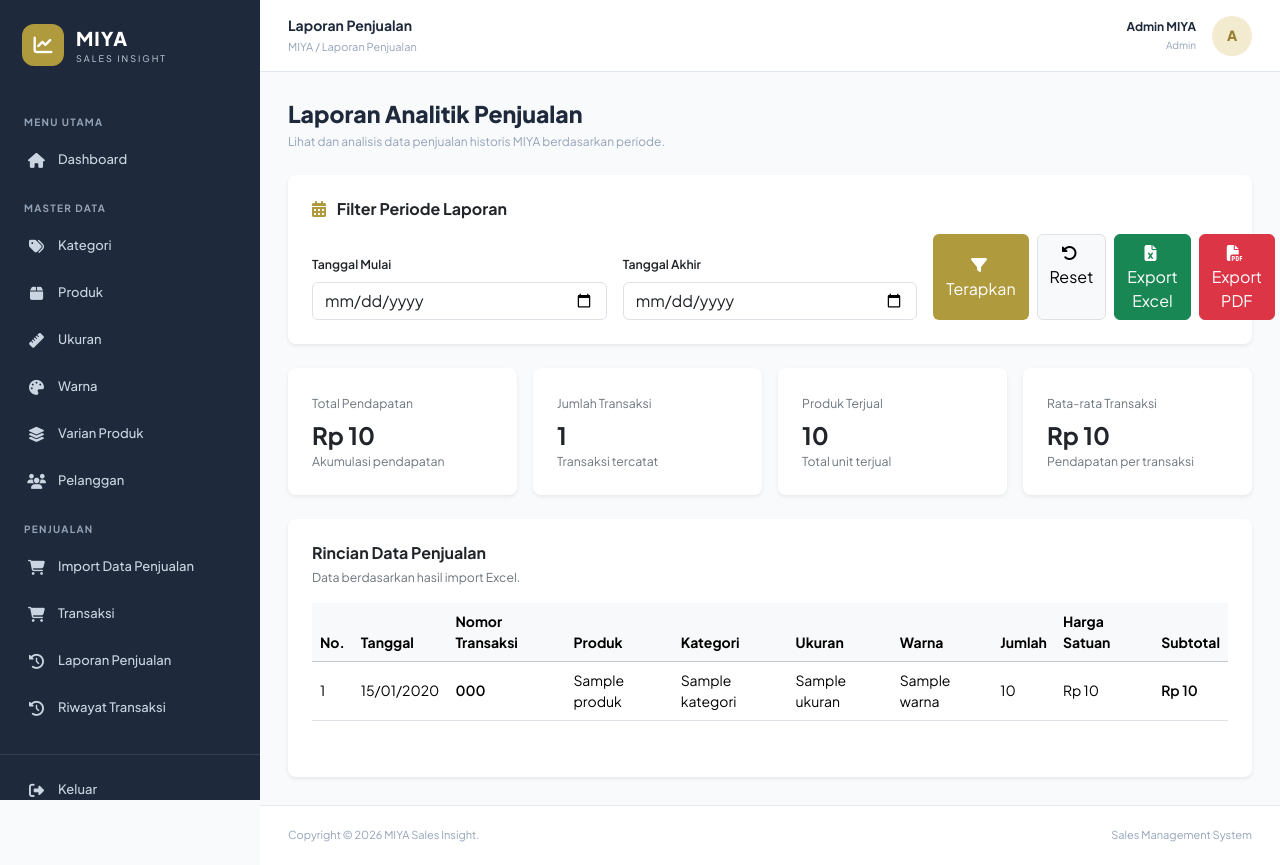
After one commit to saidsudirman/sales-insight, a Laravel app: page /admin/laporan-penjualan in a window 1280 px wide. The commit adds this page. Run offline with Laravel 12, Linux system fonts and the light colour scheme; a user stored in the database is signed in; data comes from the database, SQL or seed files in the repository; tables that the repository leaves empty hold one stand-in row (values such as "Sample post").

Commit message:
export excel dan pdf

```diff
--- /dev/null
+++ b/app/Http/Controllers/Admin/LaporanPenjualanController.php
@@ -0,0 +1,198 @@
+<?php
+
+namespace App\Http\Controllers\Admin;
+
+use App\Http\Controllers\Controller;
+use Illuminate\Http\Request;
+use Barryvdh\DomPDF\Facade\Pdf;
+use App\Exports\LaporanPenjualanExport;
+use Maatwebsite\Excel\Facades\Excel;
+use Illuminate\Support\Facades\DB;
+
+class LaporanPenjualanController extends Controller
+{
+    public function index(Request $request)
+    {
+        $validated = $request->validate([
+            'tanggal_mulai' => 'nullable|date',
+            'tanggal_akhir' => 'nullable|date',
+        ]);
+
+        $tanggalMulai = $validated['tanggal_mulai'] ?? null;
+        $tanggalAkhir = $validated['tanggal_akhir'] ?? null;
+
+        if ($tanggalMulai && $tanggalAkhir && $tanggalAkhir < $tanggalMulai) {
+            return back()
+                ->withErrors([
+                    'tanggal_akhir' => 'Tanggal akhir tidak boleh sebelum tanggal mulai.'
+                ])
+                ->withInput();
+        }
+
+        // Query transaksi berdasarkan periode
+        $queryTransaksi = DB::table('transaksis');
+
+        if ($tanggalMulai) {
+            $queryTransaksi->whereDate('tanggal_transaksi', '>=', $tanggalMulai);
+        }
+
+        if ($tanggalAkhir) {
+            $queryTransaksi->whereDate('tanggal_transaksi', '<=', $tanggalAkhir);
+        }
+
+        // Ringkasan laporan
+        $totalPendapatan = (clone $queryTransaksi)->sum('grand_total');
+
+        $jumlahTransaksi = (clone $queryTransaksi)->count();
+
+        // Query detail penjualan
+        $detailQuery = DB::table('detail_transaksis')
+            ->join('transaksis', 'detail_transaksis.transaksi_id', '=', 'transaksis.id')
+            ->join('varian_produks', 'detail_transaksis.varian_produk_id', '=', 'varian_produks.id')
+            ->join('produks', 'varian_produks.produk_id', '=', 'produks.id')
+            ->join('kategoris', 'produks.kategori_id', '=', 'kategoris.id')
+            ->join('ukurans', 'varian_produks.ukuran_id', '=', 'ukurans.id')
+            ->join('warnas', 'varian_produks.warna_id', '=', 'warnas.id');
+
+        if ($tanggalMulai) {
+            $detailQuery->whereDate('transaksis.tanggal_transaksi', '>=', $tanggalMulai);
+        }
+
+        if ($tanggalAkhir) {
+            $detailQuery->whereDate('transaksis.tanggal_transaksi', '<=', $tanggalAkhir);
+        }
+
+        $produkTerjual = (clone $detailQuery)
+            ->sum('detail_transaksis.jumlah');
+
+        // Data tabel laporan
+        $laporan = $detailQuery
+            ->select(
+                'transaksis.nomor_transaksi',
+                'transaksis.tanggal_transaksi',
+                'produks.nama_produk',
+                'kategoris.nama_kategori',
+                'ukurans.nama_ukuran',
+                'warnas.nama_warna',
+                'detail_transaksis.jumlah',
+                'detail_transaksis.harga_satuan',
+                'detail_transaksis.subtotal'
+            )
+            ->orderByDesc('transaksis.tanggal_transaksi')
+            ->orderBy('transaksis.nomor_transaksi')
+            ->paginate(15)
+            ->withQueryString();
+
+        $rataRataTransaksi = $jumlahTransaksi > 0
+            ? $totalPendapatan / $jumlahTransaksi
+            : 0;
+
+        return view('admin.laporan-penjualan.index', compact(
+            'tanggalMulai',
+            'tanggalAkhir',
+            'totalPendapatan',
+            'jumlahTransaksi',
+            'produkTerjual',
+            'rataRataTransaksi',
+            'laporan'
+        ));
+    }
+
+    public function exportPdf(Request $request)
+{
+    $validated = $request->validate([
+        'tanggal_mulai' => 'nullable|date',
+        'tanggal_akhir' => 'nullable|date|after_or_equal:tanggal_mulai',
+    ]);
+
+    $tanggalMulai = $validated['tanggal_mulai'] ?? null;
+    $tanggalAkhir = $validated['tanggal_akhir'] ?? null;
+
+    $queryTransaksi = DB::table('transaksis');
+
+    if ($tanggalMulai) {
+        $queryTransaksi->whereDate(
+            'tanggal_transaksi', '>=', $tanggalMulai
+        );
+    }
+
+    if ($tanggalAkhir) {
+        $queryTransaksi->whereDate(
+            'tanggal_transaksi', '<=', $tanggalAkhir
+        );
+    }
+
+    $totalPendapatan = (clone $queryTransaksi)->sum('grand_total');
+    $jumlahTransaksi = (clone $queryTransaksi)->count();
+
+    $detailQuery = DB::table('detail_transaksis')
+        ->join('transaksis', 'detail_transaksis.transaksi_id', '=', 'transaksis.id')
+        ->join('varian_produks', 'detail_transaksis.varian_produk_id', '=', 'varian_produks.id')
+        ->join('produks', 'varian_produks.produk_id', '=', 'produks.id')
+        ->join('kategoris', 'produks.kategori_id', '=', 'kategoris.id')
+        ->join('ukurans', 'varian_produks.ukuran_id', '=', 'ukurans.id')
+        ->join('warnas', 'varian_produks.warna_id', '=', 'warnas.id');
+
+    if ($tanggalMulai) {
+        $detailQuery->whereDate(
+            'transaksis.tanggal_transaksi', '>=', $tanggalMulai
+        );
+    }
+
+    if ($tanggalAkhir) {
+        $detailQuery->whereDate(
+            'transaksis.tanggal_transaksi', '<=', $tanggalAkhir
+        );
+    }
+
+    $produkTerjual = (clone $detailQuery)->sum('detail_transaksis.jumlah');
+
+    $laporan = $detailQuery
+        ->select(
+            'transaksis.nomor_transaksi',
+            'transaksis.tanggal_transaksi',
+            'produks.nama_produk',
+            'kategoris.nama_kategori',
+            'ukurans.nama_ukuran',
+            'warnas.nama_warna',
+            'detail_transaksis.jumlah',
+            'detail_transaksis.harga_satuan',
+            'detail_transaksis.subtotal'
+        )
+        ->orderByDesc('transaksis.tanggal_transaksi')
+        ->orderBy('transaksis.nomor_transaksi')
+        ->get();
+
+    $rataRataTransaksi = $jumlahTransaksi > 0
+        ? $totalPendapatan / $jumlahTransaksi
+        : 0;
+
+    $pdf = Pdf::loadView('admin.laporan-penjualan.pdf', compact(
+        'tanggalMulai',
+        'tanggalAkhir',
+        'totalPendapatan',
+        'jumlahTransaksi',
+        'produkTerjual',
+        'rataRataTransaksi',
+        'laporan'
+    ))->setPaper('a4', 'landscape');
+
+    return $pdf->download('laporan-penjualan.pdf');
+}
+
+    public function exportExcel(Request $request)
+    {
+        $validated = $request->validate([
+            'tanggal_mulai' => 'nullable|date',
+            'tanggal_akhir' => 'nullable|date|after_or_equal:tanggal_mulai',
+        ]);
+
+        return Excel::download(
+            new LaporanPenjualanExport(
+                $validated['tanggal_mulai'] ?? null,
+                $validated['tanggal_akhir'] ?? null
+            ),
+            'laporan-penjualan.xlsx'
+        );
+    }
+}
--- a/composer.json
+++ b/composer.json
@@ -7,6 +7,7 @@
     "license": "MIT",
     "require": {
         "php": "^8.3",
+        "barryvdh/laravel-dompdf": "^3.1",
         "laravel/framework": "^13.17",
         "laravel/tinker": "^3.0",
         "maatwebsite/excel": "4.0.7"
--- /dev/null
+++ b/resources/views/admin/laporan-penjualan/index.blade.php
@@ -0,0 +1,217 @@
+@extends('layouts.admin')
+
+@section('title', 'Laporan Penjualan')
+@section('page-title', 'Laporan Penjualan')
+@section('breadcrumb', 'Laporan Penjualan')
+
+@section('content')
+
+    <div class="mb-4">
+        <h4 class="page-heading">Laporan Analitik Penjualan</h4>
+        <p class="page-description">
+            Lihat dan analisis data penjualan historis MIYA berdasarkan periode.
+        </p>
+    </div>
+
+    {{-- Filter Periode --}}
+    <div class="card border-0 shadow-sm rounded-3 mb-4">
+        <div class="card-body p-4">
+
+            <h6 class="fw-bold mb-3">
+                <i class="fa-solid fa-calendar-days me-2" style="color:#B09A3E"></i>
+                Filter Periode Laporan
+            </h6>
+
+            <form action="{{ route('admin.laporan-penjualan.index') }}" method="GET">
+
+                <div class="row g-3 align-items-end">
+
+                    <div class="col-12 col-md-4">
+                        <label class="form-label small fw-semibold">
+                            Tanggal Mulai
+                        </label>
+                        <input type="date" name="tanggal_mulai" class="form-control" value="{{ $tanggalMulai }}">
+                    </div>
+
+                    <div class="col-12 col-md-4">
+                        <label class="form-label small fw-semibold">
+                            Tanggal Akhir
+                        </label>
+                        <input type="date" name="tanggal_akhir" class="form-control" value="{{ $tanggalAkhir }}">
+                    </div>
+
+                    <div class="col-12 col-md-4">
+                        <div class="d-flex gap-2">
+                            <button type="submit" class="btn text-white" style="background:#B09A3E">
+                                <i class="fa-solid fa-filter me-1"></i>
+                                Terapkan
+                            </button>
+
+                            <a href="{{ route('admin.laporan-penjualan.index') }}" class="btn btn-light border">
+                                <i class="fa-solid fa-rotate-left me-1"></i>
+                                Reset
+                            </a>
+
+                            <a href="{{ route('admin.laporan-penjualan.export-excel', request()->query()) }}"
+                                class="btn btn-success">
+                                <i class="fas fa-file-excel me-1"></i>
+                                Export Excel
+                            </a>
+
+                            <a href="{{ route('admin.laporan-penjualan.export-pdf', request()->query()) }}"
+                                class="btn btn-danger">
+                                <i class="fas fa-file-pdf me-1"></i>
+                                Export PDF
+                            </a>
+                        </div>
+                    </div>
+
+                </div>
+
+                @error('tanggal_akhir')
+                    <div class="text-danger small mt-2">
+                        {{ $message }}
+                    </div>
+                @enderror
+
+            </form>
+        </div>
+    </div>
+
+    {{-- Ringkasan Laporan --}}
+    <div class="row g-3 mb-4">
+
+        <div class="col-12 col-md-6 col-xl-3">
+            <div class="card border-0 shadow-sm rounded-3">
+                <div class="card-body p-4">
+                    <small class="text-secondary">Total Pendapatan</small>
+                    <h4 class="fw-bold mt-2 mb-0">
+                        Rp {{ number_format($totalPendapatan, 0, ',', '.') }}
+                    </h4>
+                    <small class="text-secondary">Akumulasi pendapatan</small>
+                </div>
+            </div>
+        </div>
+
+        <div class="col-12 col-md-6 col-xl-3">
+            <div class="card border-0 shadow-sm rounded-3">
+                <div class="card-body p-4">
+                    <small class="text-secondary">Jumlah Transaksi</small>
+                    <h4 class="fw-bold mt-2 mb-0">
+                        {{ number_format($jumlahTransaksi, 0, ',', '.') }}
+                    </h4>
+                    <small class="text-secondary">Transaksi tercatat</small>
+                </div>
+            </div>
+        </div>
+
+        <div class="col-12 col-md-6 col-xl-3">
+            <div class="card border-0 shadow-sm rounded-3">
+                <div class="card-body p-4">
+                    <small class="text-secondary">Produk Terjual</small>
+                    <h4 class="fw-bold mt-2 mb-0">
+                        {{ number_format($produkTerjual, 0, ',', '.') }}
+                    </h4>
+                    <small class="text-secondary">Total unit terjual</small>
+                </div>
+            </div>
+        </div>
+
+        <div class="col-12 col-md-6 col-xl-3">
+            <div class="card border-0 shadow-sm rounded-3">
+                <div class="card-body p-4">
+                    <small class="text-secondary">Rata-rata Transaksi</small>
+                    <h4 class="fw-bold mt-2 mb-0">
+                        Rp {{ number_format($rataRataTransaksi, 0, ',', '.') }}
+                    </h4>
+                    <small class="text-secondary">Pendapatan per transaksi</small>
+                </div>
+            </div>
+        </div>
+
+    </div>
+
+    {{-- Tabel Laporan --}}
+    <div class="card border-0 shadow-sm rounded-3">
+        <div class="card-body p-4">
+
+            <div class="d-flex flex-wrap justify-content-between
+                            align-items-center gap-2 mb-3">
+
+                <div>
+                    <h6 class="fw-bold mb-1">Rincian Data Penjualan</h6>
+                    <small class="text-secondary">
+                        Data berdasarkan hasil import Excel.
+                    </small>
+                </div>
+
+                {{-- Tombol ekspor ditambahkan pada tahap berikutnya --}}
+
+            </div>
+
+            <div class="table-responsive">
+                <table class="table table-hover align-middle">
+                    <thead class="table-light">
+                        <tr>
+                            <th>No.</th>
+                            <th>Tanggal</th>
+                            <th>Nomor Transaksi</th>
+                            <th>Produk</th>
+                            <th>Kategori</th>
+                            <th>Ukuran</th>
+                            <th>Warna</th>
+                            <th>Jumlah</th>
+                            <th>Harga Satuan</th>
+                            <th>Subtotal</th>
+                        </tr>
+                    </thead>
+
+                    <tbody>
+                        @forelse ($laporan as $index => $item)
+                            <tr>
+                                <td>
+                                    {{ $laporan->firstItem() + $index }}
+                                </td>
+
+                                <td>
+                                    {{ \Carbon\Carbon::parse($item->tanggal_transaksi)->format('d/m/Y') }}
+                                </td>
+
+                                <td class="fw-semibold">
+                                    {{ $item->nomor_transaksi }}
+                                </td>
+
+                                <td>{{ $item->nama_produk }}</td>
+                                <td>{{ $item->nama_kategori }}</td>
+                                <td>{{ $item->nama_ukuran }}</td>
+                                <td>{{ $item->nama_warna }}</td>
+
+                                <td>{{ number_format($item->jumlah, 0, ',', '.') }}</td>
+
+                                <td>
+                                    Rp {{ number_format($item->harga_satuan, 0, ',', '.') }}
+                                </td>
+
+                                <td class="fw-semibold">
+                                    Rp {{ number_format($item->subtotal, 0, ',', '.') }}
+                                </td>
+                            </tr>
+                        @empty
+                            <tr>
+                                <td colspan="10" class="text-center text-secondary py-4">
+                                    Belum ada data penjualan pada periode ini.
+                                </td>
+                            </tr>
+                        @endforelse
+                    </tbody>
+                </table>
+            </div>
+
+            <div class="mt-3">
+                {{ $laporan->links() }}
+            </div>
+
+        </div>
+    </div>
+
+@endsection
--- a/resources/views/layouts/admin.blade.php
+++ b/resources/views/layouts/admin.blade.php
@@ -553,6 +553,11 @@
                         <span>Transaksi</span>
                     </a>
 
+                    <a href="{{ route('admin.laporan-penjualan.index') }}" class="sidebar-link">
+                        <i class="fa-solid fa-clock-rotate-left"></i>
+                        <span>Laporan Penjualan</span>
+                    </a>
+
                     <a href="#" class="sidebar-link">
                         <i class="fa-solid fa-clock-rotate-left"></i>
                         <span>Riwayat Transaksi</span>
--- a/routes/web.php
+++ b/routes/web.php
@@ -2,6 +2,7 @@
 
 use App\Http\Controllers\Admin\DashboardController;
 use App\Http\Controllers\Admin\KategoriController;
+use App\Http\Controllers\Admin\LaporanPenjualanController;
 use App\Http\Controllers\Admin\PelangganController;
 use App\Http\Controllers\Admin\ProdukController;
 use App\Http\Controllers\Admin\UkuranController;
@@ -98,6 +99,16 @@ Route::middleware('auth')->group(function () {
                 ->name('import-penjualan.prepare-master');
             Route::post('/import-penjualan/confirm', [ImportPenjualanController::class, 'confirmImport'])
                 ->name('import-penjualan.confirm');
+            Route::get('/laporan-penjualan', [LaporanPenjualanController::class, 'index'])
+                ->name('laporan-penjualan.index');
+            Route::get('/laporan-penjualan/export-excel', [
+                LaporanPenjualanController::class,
+                'exportExcel'
+            ])->name('laporan-penjualan.export-excel');
+            Route::get('/laporan-penjualan/export-pdf', [
+    LaporanPenjualanController::class,
+    'exportPdf'
+])->name('laporan-penjualan.export-pdf');
         });
 
     Route::prefix('pemilik')
```
Also changed, not shown: app/Exports/LaporanPenjualanExport.php (added, +90 -0 lines), resources/views/admin/laporan-penjualan/pdf.blade.php (added, +155 -0 lines), 1 other file.
